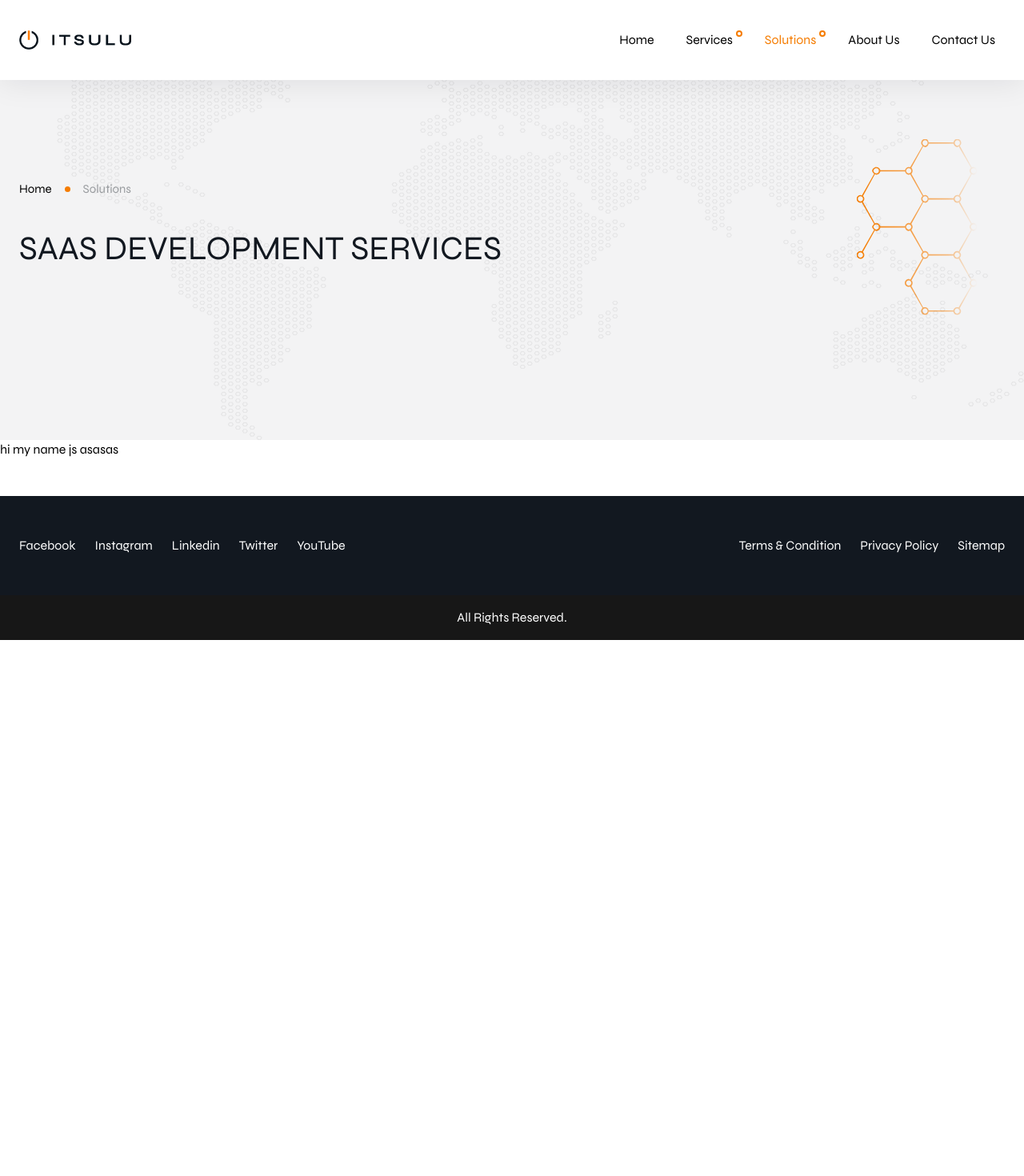
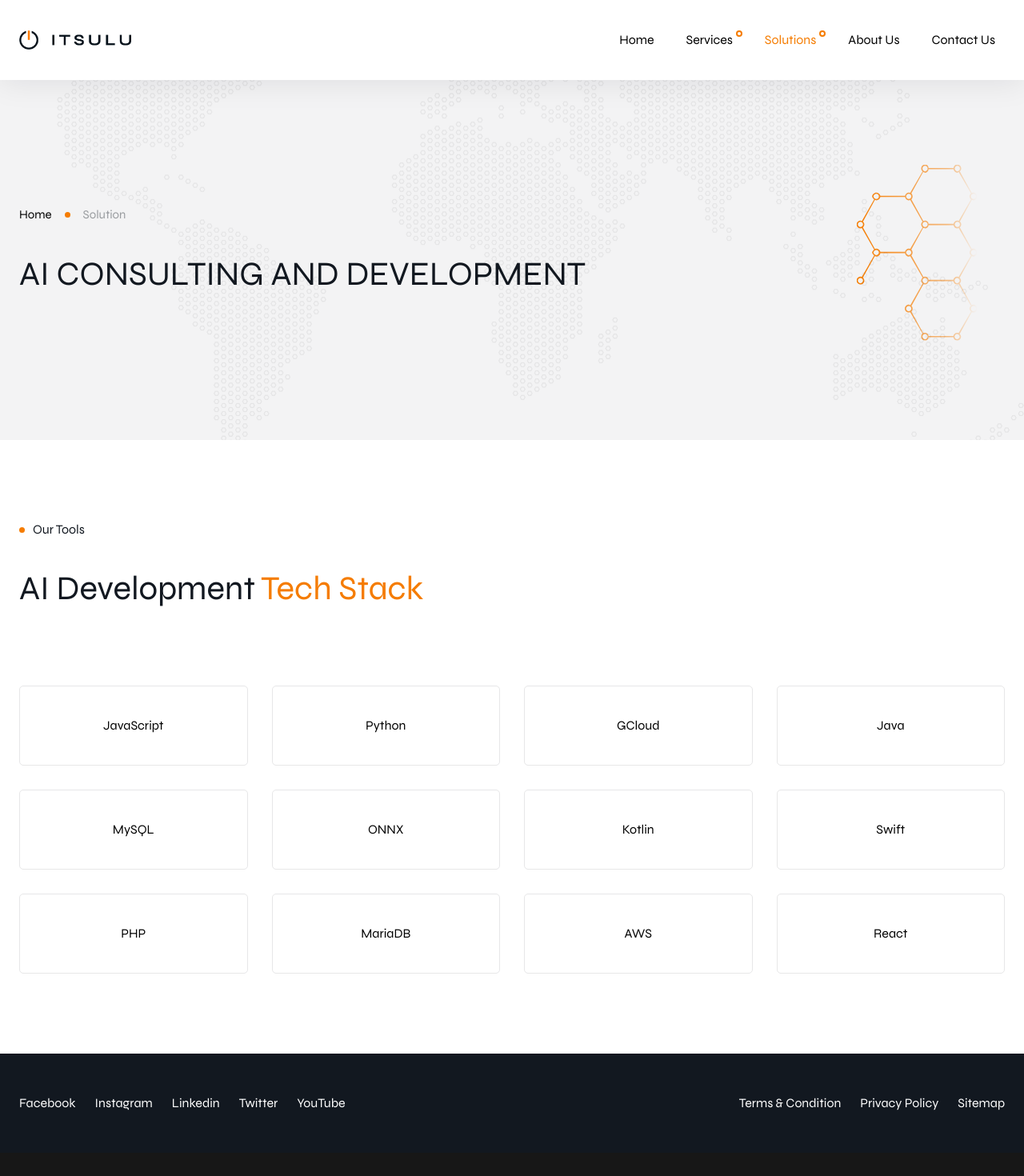
Before and after one commit to totauhid/simsolution, a Next.js app: page /solutions in a window 1280 px wide. Shown: the top 1470 px of the page at 80% size. Before the commit the page ends 800 px from the top, so only its background shows below. Built offline with nearby package versions, Linux system fonts and the light colour scheme.

Commit message:
added technology card

```diff
--- a/app/(routes)/solutions/page.tsx
+++ b/app/(routes)/solutions/page.tsx
@@ -1,14 +1,44 @@
 import SubHero from "@/app/components/sections/SubHero";
+import Container from "@/app/components/ui/Container";
+import TechnologyCard from "@/app/components/ui/TechnologyCard";
 import { NextPage } from "next";
 
 interface Props {}
 
 const Page: NextPage<Props> = ({}) => {
   return (
-    <section>
-      <SubHero title="test" history="page" />
-      hi my name js asasas
-    </section>
+    <>
+      <section>
+        <SubHero title="AI CONSULTING AND DEVELOPMENT" history="Solution" />
+      </section>
+
+      <section className="py-[100px]">
+        <Container>
+          <div className="flex items-center gap-[10px]">
+            <span className="h-[7px] w-[7px] bg-primary rounded-full inline-block"></span>
+            <p>Our Tools</p>
+          </div>
+          <h3 className="text-[42px] mt-[30px] mb-[90px]">
+            AI Development <span className="highlight">Tech Stack</span>
+          </h3>
+
+          <div className="grid grid-cols-4 gap-[30px]">
+            <TechnologyCard title="JavaScript" />
+            <TechnologyCard title="Python" />
+            <TechnologyCard title="GCloud" />
+            <TechnologyCard title="Java" />
+            <TechnologyCard title="MySQL" />
+            <TechnologyCard title="ONNX" />
+            <TechnologyCard title="Kotlin" />
+            <TechnologyCard title="Swift" />
+            <TechnologyCard title="PHP" />
+            <TechnologyCard title="MariaDB" />
+            <TechnologyCard title="AWS" />
+            <TechnologyCard title="React" />
+          </div>
+        </Container>
+      </section>
+    </>
   );
 };
 
--- a/app/components/Footer.tsx
+++ b/app/components/Footer.tsx
@@ -11,31 +11,31 @@ const Footer: NextPage<Props> = ({}) => {
         <Container>
           <div className="flex justify-between text-white py-[50px]">
             <div className="flex gap-6">
-              <Link className="hover:text-primary" href={"/"}>
+              <Link className="hover:text-primary transition-colors" href={"/"}>
                 Facebook
               </Link>
-              <Link className="hover:text-primary" href={"/"}>
+              <Link className="hover:text-primary transition-colors" href={"/"}>
                 Instagram
               </Link>
-              <Link className="hover:text-primary" href={"/"}>
+              <Link className="hover:text-primary transition-colors" href={"/"}>
                 Linkedin
               </Link>
-              <Link className="hover:text-primary" href={"/"}>
+              <Link className="hover:text-primary transition-colors" href={"/"}>
                 Twitter
               </Link>
-              <Link className="hover:text-primary" href={"/"}>
+              <Link className="hover:text-primary transition-colors" href={"/"}>
                 YouTube
               </Link>
             </div>
 
             <div className="flex gap-6">
-              <Link className="hover:text-primary" href={"/"}>
+              <Link className="hover:text-primary transition-colors" href={"/"}>
                 Terms & Condition
               </Link>
-              <Link className="hover:text-primary" href={"/"}>
+              <Link className="hover:text-primary transition-colors" href={"/"}>
                 Privacy Policy
               </Link>
-              <Link className="hover:text-primary" href={"/"}>
+              <Link className="hover:text-primary transition-colors" href={"/"}>
                 Sitemap
               </Link>
             </div>
@@ -44,8 +44,11 @@ const Footer: NextPage<Props> = ({}) => {
       </div>
       <div>
         <Container>
-          <div className="text-white py-4 text-center">
-            All Rights Reserved.
+          <div className="py-[30px] text-center flex justify-between">
+            <span className="text-[15px] text-[#585d63]">&cpoy; SIM 2024</span>
+            <span className="text-[15px] text-[#585d63]">
+              All Rights Reserved.
+            </span>
           </div>
         </Container>
       </div>
--- a/app/components/sections/HeroSlider.tsx
+++ b/app/components/sections/HeroSlider.tsx
@@ -61,7 +61,7 @@ export default function SimpleSlider() {
         <Container>
           <div className="text-white flex gap-16">
             <div className="flex flex-col gap-16">
-              <p className="text-[18px]">
+              <p className="text-[18px] text-white">
                 The Next <span className="highlight">Gen</span>
               </p>
 
@@ -89,7 +89,7 @@ export default function SimpleSlider() {
                     <IoMdAdd size={22} />
                     <span className="animate-ping absolute group-hover:inline-flex h-full w-full rounded-full bg-white opacity-40 hidden transition"></span>
                   </div>
-                  <span className="group-hover:text-primary transition-colors shrink-0">
+                  <span className="group-hover:text-primary transition-colors shrink-0 text-white">
                     Dedicated Team
                   </span>
                 </div>
@@ -110,7 +110,7 @@ export default function SimpleSlider() {
                     <IoMdAdd size={22} />
                     <span className="animate-ping absolute group-hover:inline-flex h-full w-full rounded-full bg-white opacity-40 hidden transition"></span>
                   </div>
-                  <span className="group-hover:text-primary transition-colors">
+                  <span className="group-hover:text-primary transition-colors text-white">
                     Developer
                   </span>
                 </div>
@@ -131,7 +131,7 @@ export default function SimpleSlider() {
                     <IoMdAdd size={22} />
                     <span className="animate-ping absolute group-hover:inline-flex h-full w-full rounded-full bg-white opacity-40 hidden transition"></span>
                   </div>
-                  <span className="group-hover:text-primary transition-colors">
+                  <span className="group-hover:text-primary transition-colors text-white">
                     Designers
                   </span>
                 </div>
--- a/app/components/sections/SubHero.tsx
+++ b/app/components/sections/SubHero.tsx
@@ -16,7 +16,7 @@ interface Props {
   history: string;
 }
 
-const SubHero: NextPage<Props> = ({}) => {
+const SubHero: NextPage<Props> = ({ title, history }) => {
   const { stickyActive, setStickyActive } = useStickyStore();
 
   useEffect(() => {
@@ -26,16 +26,20 @@ const SubHero: NextPage<Props> = ({}) => {
   }, [stickyActive]);
 
   return (
-    <div className="relative h-[550px] w-full">
-      <div className="bg-[#F3F3F4] h-[550px]">
+    <div className=" h-[550px] w-full">
+      <div className="bg-[#F3F3F4] h-[550px] relative">
         <Container>
           <Image
             className="invert opacity-[0.05] absolute top-0 left-0 w-full h-full z-[3]"
             src={map}
             alt="map"
             fill
+            style={{
+              objectFit: "cover",
+              objectPosition: "center",
+            }}
           />
-          <div className="pt-52 flex justify-between z-10">
+          <div className="pt-60 flex justify-between z-10">
             <div className="flex flex-col justify-center gap-8">
               <div className="flex items-center gap-4 text-[15px]">
                 <Link
@@ -45,12 +49,10 @@ const SubHero: NextPage<Props> = ({}) => {
                   Home
                 </Link>
                 <span className="h-[7px] w-[7px] bg-primary rounded-full inline-block"></span>
-                <span className="text-[#12182066]">Solutions</span>
+                <span className="text-[#12182066]">{history}</span>
               </div>
 
-              <h3 className="text-[42px] text-[#121820]">
-                SAAS DEVELOPMENT SERVICES
-              </h3>
+              <h3 className="text-[42px]">{title}</h3>
             </div>
 
             <Image
--- /dev/null
+++ b/app/components/ui/TechnologyCard.tsx
@@ -0,0 +1,15 @@
+import { NextPage } from "next";
+
+interface Props {
+  title: string;
+}
+
+const TechnologyCard: NextPage<Props> = ({ title }) => {
+  return (
+    <div className="grid place-content-center h-[100px] rounded-[5px] border border-[#E7E7E8] hover:shadow-[0_0_40px_0_rgba(18,24,32,.1)] transition duration-[.4s]">
+      {title}
+    </div>
+  );
+};
+
+export default TechnologyCard;
--- a/app/globals.css
+++ b/app/globals.css
@@ -164,6 +164,14 @@
 }
 
 @layer base {
+  p,
+  h2,
+  h3,
+  h4,
+  h5,
+  span {
+    color: #121820;
+  }
 }
 
 @layer utilities {
--- a/app/layout.tsx
+++ b/app/layout.tsx
@@ -19,7 +19,7 @@ export default function RootLayout({
   return (
     <html lang="en">
       <body suppressHydrationWarning={true}>
-        <NextTopLoader color="white" showSpinner={false} />
+        <NextTopLoader color="#f57c00" showSpinner={false} />
         {children}
       </body>
     </html>
```
